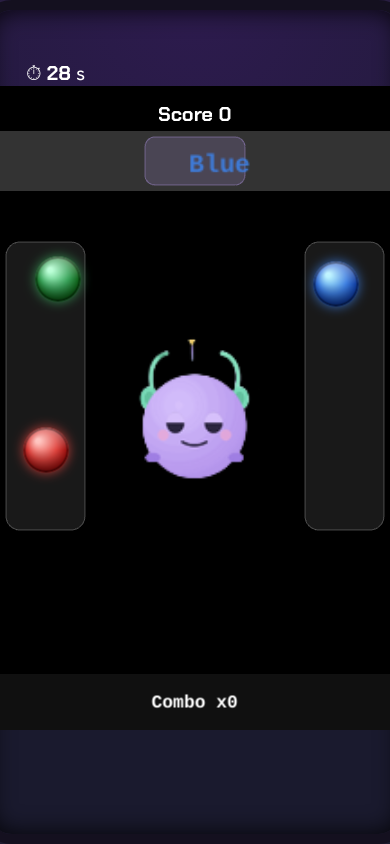
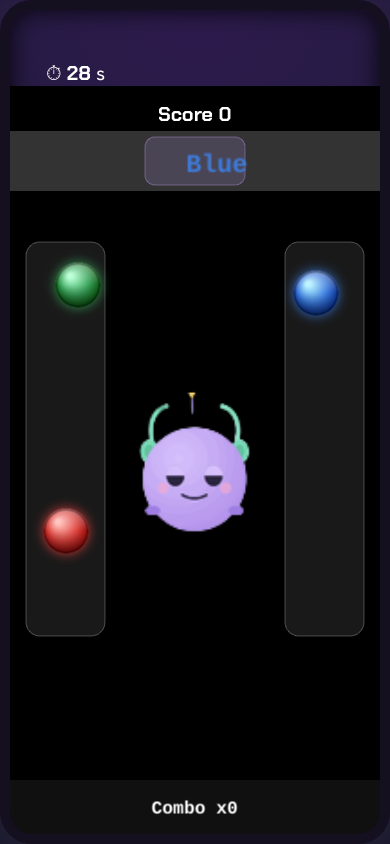
Before and after one commit to myunggyuns/dj-mong, a React (Vite) app: page / in a window 390 px wide. Both pictures are taken after a click on the button "게임 시작". Built offline with nearby package versions, Linux system fonts and the light colour scheme.

Commit message:
CSS bug fix for mobile

```diff
--- a/src/game/MainScene.ts
+++ b/src/game/MainScene.ts
@@ -30,7 +30,7 @@ const BUTTON_GLOW_PADDING = 12;
 const BUTTON_PRESS_SCALE = 0.88;
 const BUTTON_MIN_DISTANCE = 50;
 const BUTTON_LANE_EDGE_MARGIN = 16;
-const BUTTON_CHARACTER_EXCLUSION_HALF_WIDTH = 110;
+const BUTTON_CHARACTER_EXCLUSION_HALF_WIDTH = 90;
 const BUTTON_VERTICAL_TOP_MARGIN = 100;
 const BUTTON_VERTICAL_BOTTOM_MARGIN = 200;
 const BUTTON_PLACEMENT_MAX_ATTEMPTS = 200;
--- a/src/index.css
+++ b/src/index.css
@@ -11,6 +11,7 @@ body,
 #root {
   margin: 0;
   padding: 0;
+  width: 100%;
   height: 100%;
   /* background: #0a0b0f; */
   background: radial-gradient(circle at 50% 0%, #2d1b4e 0%, #1a1a2e 70%);
--- a/src/screens/play/PlayScreen.module.css
+++ b/src/screens/play/PlayScreen.module.css
@@ -21,8 +21,8 @@
 
 .play-box {
   position: relative;
-  flex: 0 0 auto;
-  height: calc(100% - 180px);
+  flex: 1 1 auto;
+  min-height: 0;
 }
 
 .tutorial-target {
--- a/src/screens/result/ResultScreen.module.css
+++ b/src/screens/result/ResultScreen.module.css
@@ -4,7 +4,7 @@
   flex-direction: column;
   align-items: center;
   justify-content: center;
-  gap: 12;
+  gap: 12px;
   color: #fff;
   text-align: center;
 }
--- a/src/screens/tutorial/TutorialScreen.module.css
+++ b/src/screens/tutorial/TutorialScreen.module.css
@@ -4,8 +4,8 @@
   flex-direction: column;
   justify-content: center;
   align-items: center;
-  gap: 20;
-  padding: 24;
+  gap: 20px;
+  padding: 24px;
   color: #fff;
   text-align: center;
 }
```
